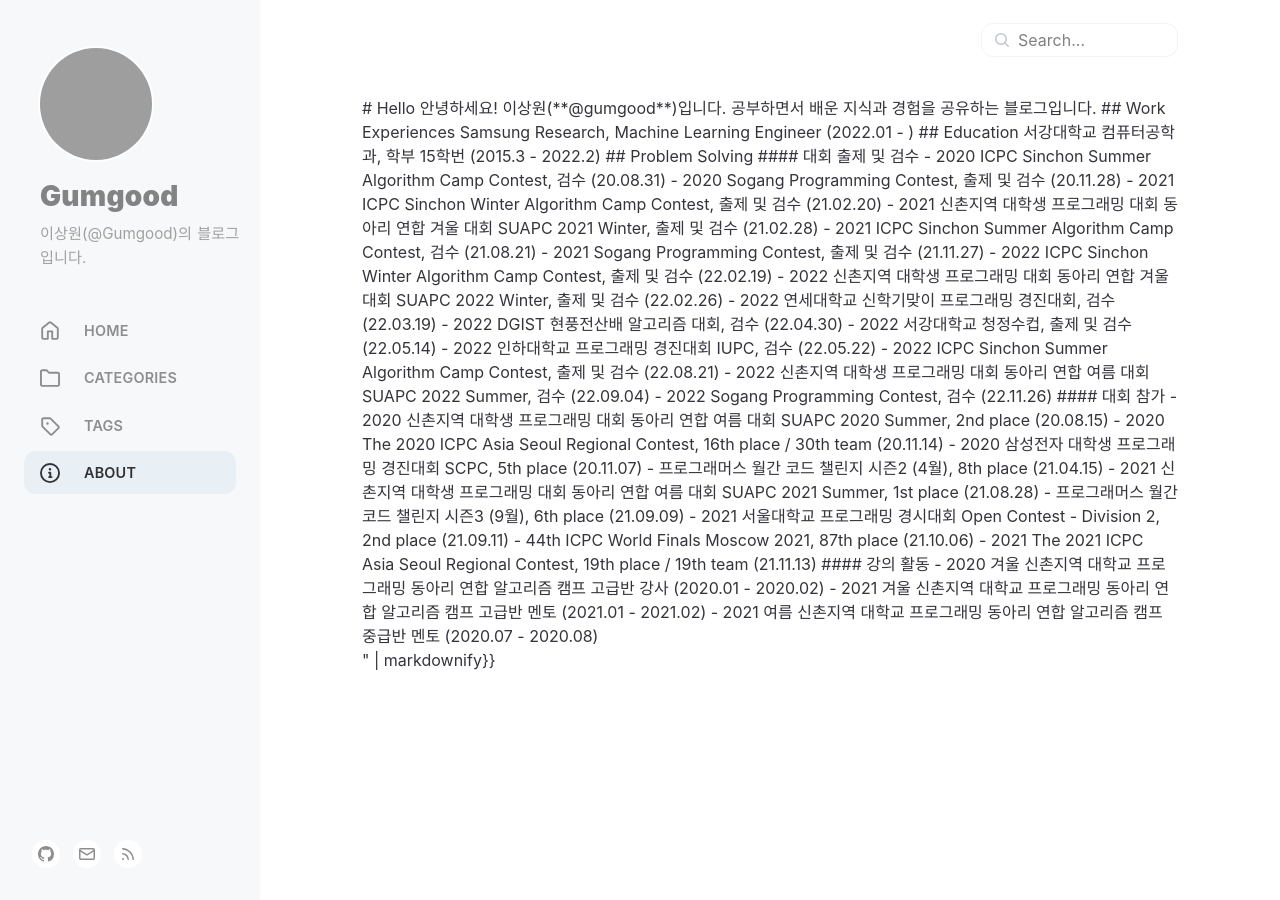
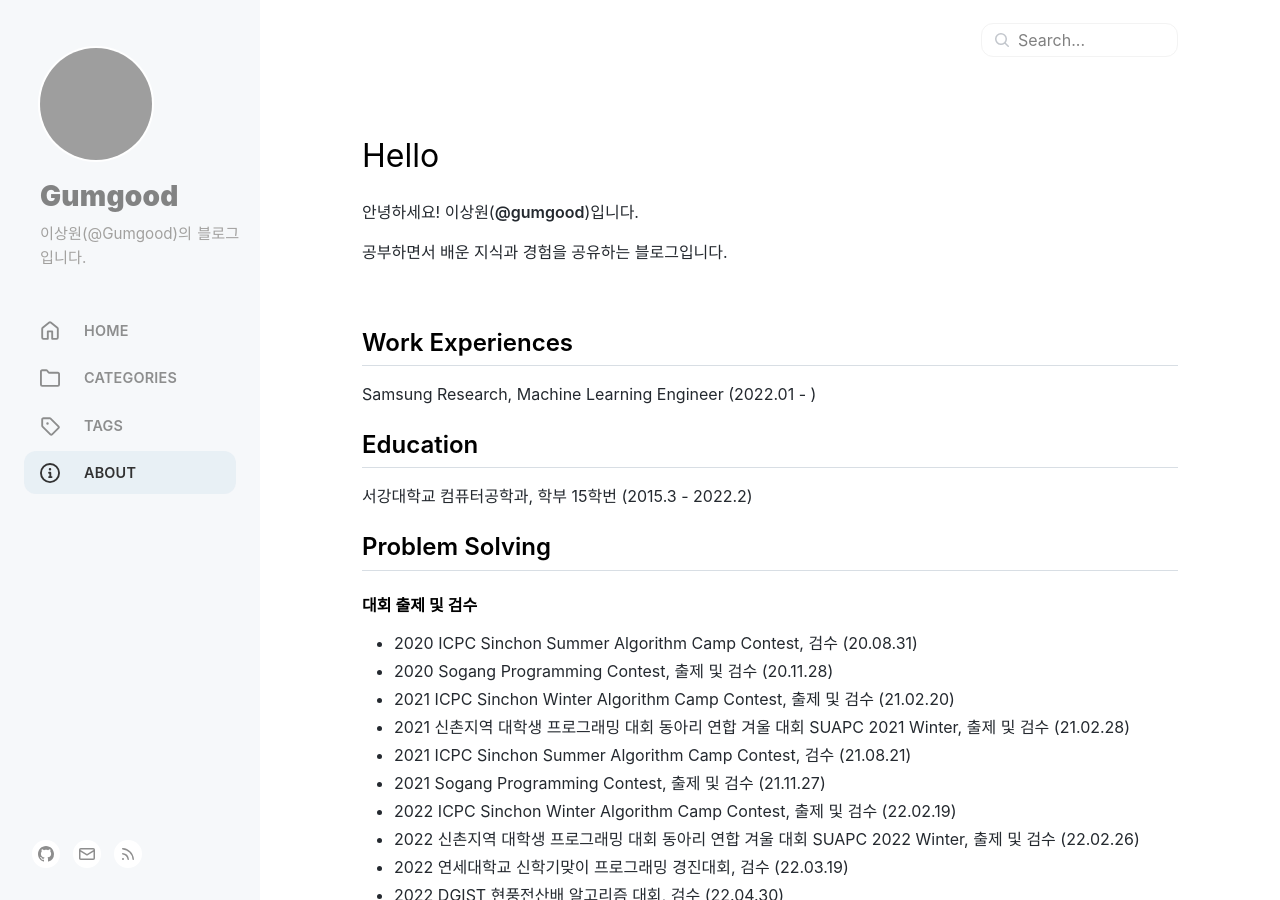
Before and after one commit to gumgood/gumgood.github.io, a Jekyll site: the page built from _pages/about.html, in a window 1280 px wide and 900 px high. Built offline with Jekyll 4.4.1, drawn with Linux system fonts in a browser that asks for light colours; some of the changed text lies outside the part shown; grey boxes are pictures that could not be loaded.

Commit message:
Fix: about page

```diff
--- a/_pages/about.html
+++ b/_pages/about.html
@@ -3,11 +3,15 @@
 permalink: /about
 ---
 
-# Hello
+<h1 style="font-size:2rem;margin:3rem 0 2rem;">Hello</h1>
+<div class="markdown-body">
+{{ "
 
 안녕하세요! 이상원(**@gumgood**)입니다.
 
 공부하면서 배운 지식과 경험을 공유하는 블로그입니다.
+
+<br>
 
 ## Work Experiences
 
```
